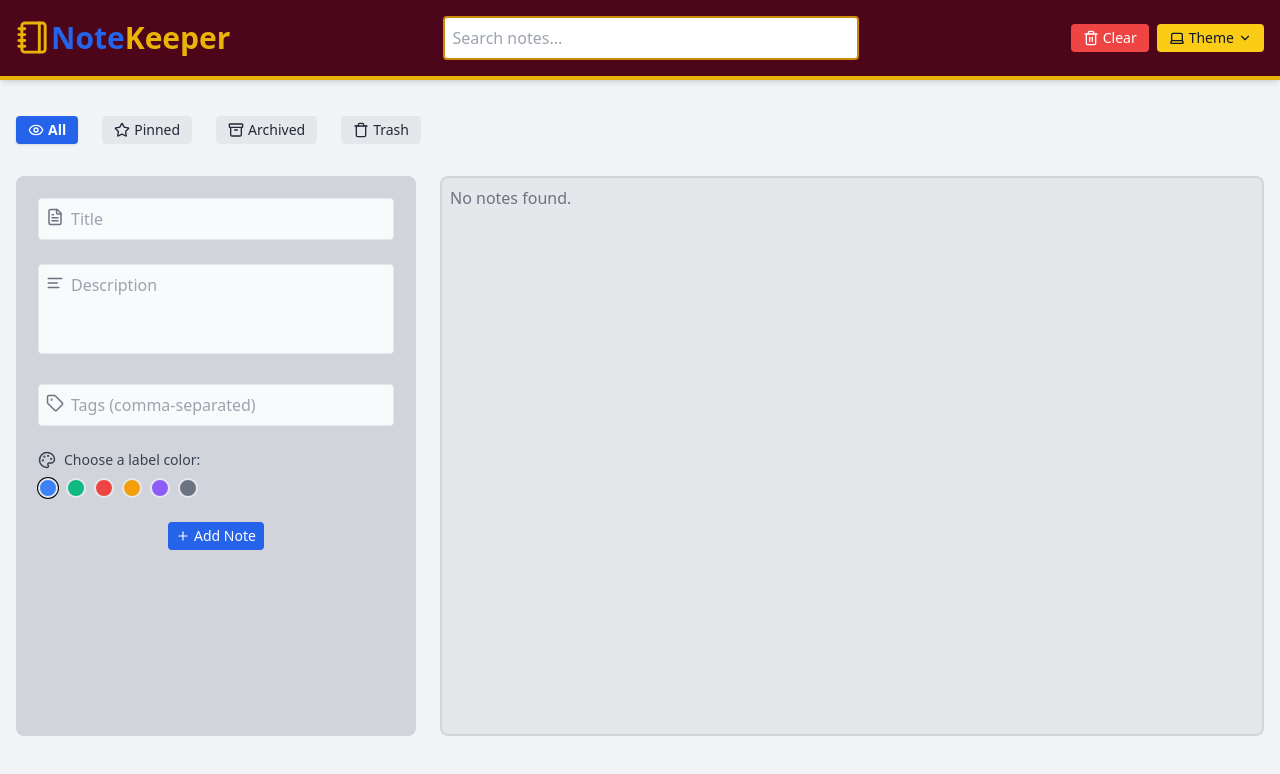
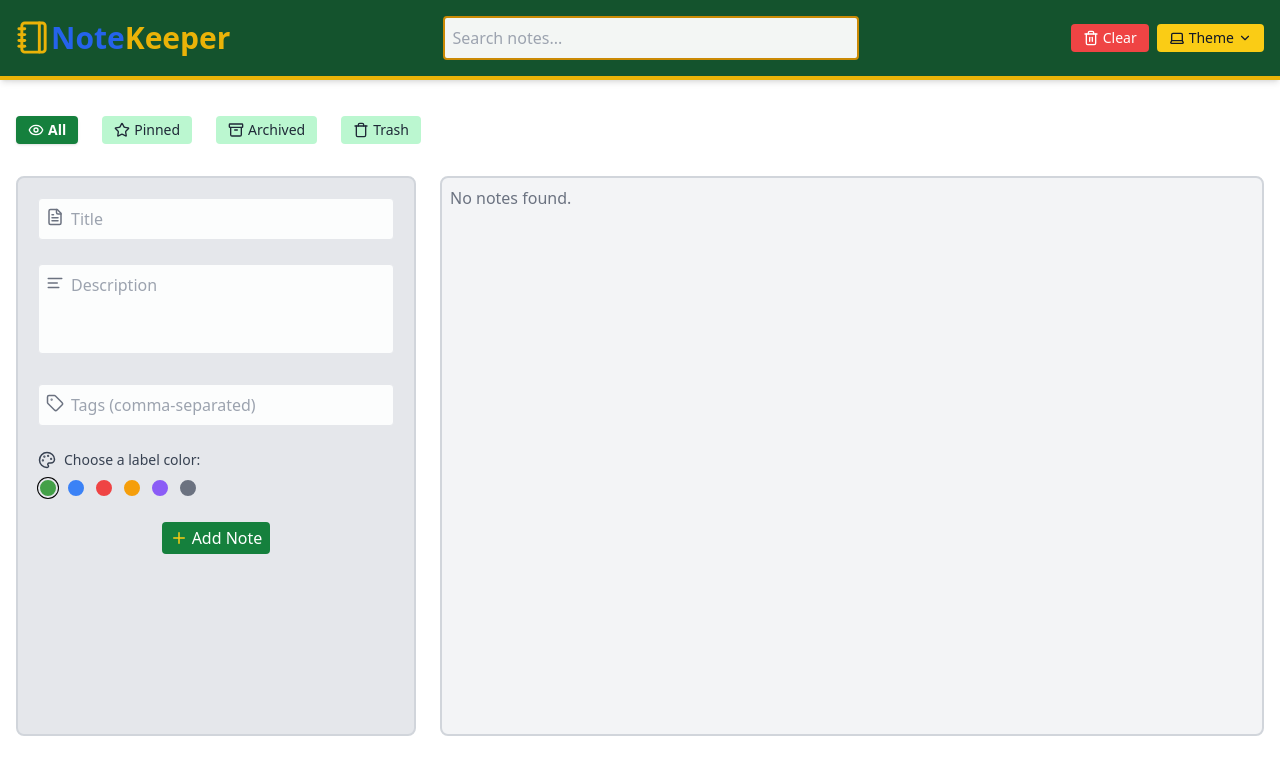
Before and after one commit to loganathanramsaran/Notes_Apk, a React (Vite) app: page / in a window 1280 px wide. Shown: the top 774 px of the page. Built offline with nearby package versions, Linux system fonts and the light colour scheme.

Commit message:
Update app title to "Note Keeper"; enhance UI with improved color scheme and scrollbar styling; refactor NoteForm and NoteCard components

```diff
--- a/index.html
+++ b/index.html
@@ -3,7 +3,7 @@
   <head>
     <meta charset="UTF-8" />
     <meta name="viewport" content="width=device-width, initial-scale=1.0" />
-    <title>Notes App</title>
+    <title>Note Keeper</title>
     <link rel="stylesheet" href="./src/index.css">
   </head>
   <body >
--- a/src/App.jsx
+++ b/src/App.jsx
@@ -70,11 +70,11 @@ function App() {
       note.description.toLowerCase().includes(search.toLowerCase())
     );
   })
-  .sort((a, b) => b.pinned - a.pinned); // ✅ pinned on top
+  .sort((a, b) => b.pinned - a.pinned); // pinned on top
 
 
   return (
-    <div className="min-h-screen bg-gray-100 dark:bg-gray-900 text-gray-900 dark:text-white transition-colors duration-300">
+    <div className="min-h-screen bg-white/70 dark:bg-gray-900 text-gray-900 dark:text-white transition-colors duration-300">
       <Header
         dark={dark}
         setDark={setDark}
@@ -83,7 +83,6 @@ function App() {
         setSearch={setSearch}
       />
       <main className="p-4 max-w-7xl mx-auto">
-        {/* View Switch Buttons */}
         <div className="flex flex-wrap gap-6 mb-8 mt-5">
           {[
             { name: "all", icon: <Eye size={16} /> },
@@ -96,8 +95,8 @@ function App() {
               onClick={() => setView(v.name)}
               className={`flex items-center gap-1 px-3 py-1 rounded transition capitalize text-sm ${
                 view === v.name
-                  ? "bg-blue-600 text-white font-semibold shadow"
-                  : "bg-gray-200 dark:bg-gray-700 text-gray-800 dark:text-white hover:bg-gray-300 dark:hover:bg-gray-600"
+                  ? "bg-green-700 dark:bg-gray-600 dark:border-l-4 dark:border-l-yellow-600 text-white font-semibold shadow"
+                  : "bg-green-200 dark:bg-gray-800 text-gray-800 dark:text-white hover:bg-gray-300 dark:hover:bg-gray-600"
               }`}
             >
               {v.icon}
@@ -115,7 +114,7 @@ function App() {
             />
           </div>
           <div className="lg:col-span-2 grid sm:grid-cols-2 border-2 border-gray-300 dark:border-yellow-400 p-2 rounded-lg
-           bg-gray-200 gap-4  overflow-y-scroll max-h-[70vh] dark:bg-gray-800">
+           bg-gray-100 gap-4  overflow-y-scroll max-h-[70vh] dark:bg-gray-800">
             {filteredNotes.length === 0 ? (
               <p className="text-gray-500 dark:text-gray-400">
                 No notes found.
--- a/src/components/Header.jsx
+++ b/src/components/Header.jsx
@@ -25,10 +25,10 @@ function Header({ dark, setDark, clearNotes, search, setSearch }) {
   }, [theme]);
 
   return (
-    <div className="sticky top-0 z-50 backdrop-blur-md bg-rose-950 dark:bg-gray-900/80 shadow-md border-b-4 border-yellow-500 dark:border-b-2">
+    <div className="sticky top-0 z-50 backdrop-blur-md bg-green-900 dark:bg-gray-900/80 shadow-md border-b-4 border-yellow-500 dark:border-b-2">
       <div className="max-w-7xl mx-auto p-4 flex flex-col md:flex-row gap-4 justify-between items-center">
         <h1 className="flex text-3xl font-bold text-blue-600 dark:text-white">
-          <Notebook className="text-yellow-500" size={35}/>
+          <Notebook className="text-yellow-500" size={35} />
           Note<span className="text-yellow-500">Keeper</span>
         </h1>
 
@@ -38,18 +38,14 @@ function Header({ dark, setDark, clearNotes, search, setSearch }) {
             placeholder="Search notes..."
             value={search}
             onChange={(e) => setSearch(e.target.value)}
-            className="w-full p-2 rounded border-2 border-yellow-600 bg-white dark:bg-gray-800 text-gray-800 dark:text-white"
+            className="w-full p-2 rounded border-2 border-yellow-600 bg-white/95 dark:bg-gray-800 text-gray-800 dark:text-white focus:outline-none"
           />
         </div>
 
         <div className="flex items-center gap-2 w-full md:w-auto justify-end">
           <button
             onClick={() => {
-              if (
-                confirm(
-                  "Are you sure you want to clear ALL notes? "
-                )
-              ) {
+              if (confirm("Are you sure you want to clear ALL notes? ")) {
                 clearNotes();
               }
             }}
--- a/src/components/NoteCard.jsx
+++ b/src/components/NoteCard.jsx
@@ -1,19 +1,10 @@
-import {
-  Pin,
-  PinOff,
-  Archive,
-  ArchiveRestore,
-  Trash2,
-  Undo2,
-  XCircle,
-  Pencil,
-} from "lucide-react";
+import { Pin,PinOff,Archive,ArchiveRestore,Trash2,Undo2,XCircle,Pencil} from "lucide-react";
 
 const colorMap = {
+  green: "border-green-600 text-green-600 bg-green-100 dark:bg-green-900",
   blue: "border-blue-500 text-blue-500 bg-blue-100 dark:bg-blue-900",
-  green: "border-green-500 text-green-500 bg-green-100 dark:bg-green-900",
   red: "border-red-500 text-red-500 bg-red-100 dark:bg-red-900",
-  yellow: "border-yellow-500 text-yellow-500 bg-yellow-100 dark:bg-yellow-900",
+  yellow: "border-yellow-500 text-yellow-500 bg-yellow-50 dark:bg-yellow-900",
   purple: "border-purple-500 text-purple-500 bg-purple-100 dark:bg-purple-900",
   gray: "border-gray-500 text-gray-500 bg-gray-100 dark:bg-gray-900",
 };
@@ -32,7 +23,7 @@ function NoteCard({ note, updateNote, setEditingNote }) {
 
   return (
     <div
-      className={`relative border-l-4 p-4 rounded-lg shadow bg-white/75 dark:bg-gray-700 transition-all duration-300 ease-in-out ${colorStyle}`}
+      className={`relative border-l-4 p-4 rounded-lg shadow bg-white dark:bg-gray-700 transition-all duration-300 ease-in-out ${colorStyle}`}
     >
       <div className="absolute top-2 right-2 flex gap-2">
         {!note.trashed ? (
@@ -40,7 +31,7 @@ function NoteCard({ note, updateNote, setEditingNote }) {
             <button
               onClick={() => toggle("pinned")}
               title={note.pinned ? "Unpin Note" : "Pin Note"}
-              className="hover:scale-110 transition-transform text-gray-600 dark:text-white"
+              className="hover:scale-110 transition-transform text-gray-600 dark:text-white/60"
             >
               {note.pinned ? <PinOff size={18} /> : <Pin size={18} />}
             </button>
@@ -48,7 +39,7 @@ function NoteCard({ note, updateNote, setEditingNote }) {
             <button
               onClick={() => toggle("archived")}
               title={note.archived ? "Unarchive Note" : "Archive Note"}
-              className="hover:scale-110 transition-transform text-gray-600 dark:text-white"
+              className="hover:scale-110 transition-transform text-gray-600 dark:text-white/60"
             >
               {note.archived ? (
                 <ArchiveRestore size={18} />
@@ -60,7 +51,7 @@ function NoteCard({ note, updateNote, setEditingNote }) {
             <button
               onClick={() => toggle("trashed")}
               title="Move to Trash"
-              className="hover:scale-110 transition-transform text-gray-600 dark:text-white"
+              className="hover:scale-110 transition-transform text-gray-600 dark:text-white/60"
             >
               <Trash2 size={18} />
             </button>
@@ -68,7 +59,7 @@ function NoteCard({ note, updateNote, setEditingNote }) {
             <button
               onClick={() => setEditingNote(note)}
               title="Edit Note"
-              className="hover:scale-110 transition-transform text-gray-600 dark:text-white"
+              className="hover:scale-110 transition-transform text-gray-600 dark:text-white/60"
             >
               <Pencil size={18} />
             </button>
@@ -105,9 +96,9 @@ function NoteCard({ note, updateNote, setEditingNote }) {
         {note.tags?.map((tag, i) => (
           <span
             key={i}
-            className={`px-2 py-0.5 rounded-lg bg-blue-600 ${
+            className={`px-2 py-0.5 rounded-lg ${
               colorMap[note.color]?.split(" ")[2] || "bg-blue-100"
-            } text-white dark:text-white`}
+            } dark:bg-green-950 dark:text-gray-300`}
           >
             #{tag}
           </span>
--- a/src/components/NoteForm.jsx
+++ b/src/components/NoteForm.jsx
@@ -1,13 +1,13 @@
 import { useState, useEffect } from "react";
 import { FileText, AlignLeft, Tag, Plus, Palette, Pencil } from "lucide-react";
 
-const colorOptions = ["blue", "green", "red", "yellow", "purple", "gray"];
+const colorOptions = [ "green","blue", "red", "yellow", "purple", "gray"];
 
 function NoteForm({ saveNote, editingNote, setEditingNote }) {
   const [title, setTitle] = useState("");
   const [description, setDescription] = useState("");
   const [tags, setTags] = useState("");
-  const [color, setColor] = useState("blue");
+  const [color, setColor] = useState("green");
   const [error, setError] = useState("");
   const [success, setSuccess] = useState(false);
 
@@ -40,7 +40,7 @@ function NoteForm({ saveNote, editingNote, setEditingNote }) {
     setTitle("");
     setDescription("");
     setTags("");
-    setColor("blue");
+    setColor("green");
     setError("");
     setSuccess(true);
     setEditingNote(null);
@@ -48,10 +48,8 @@ function NoteForm({ saveNote, editingNote, setEditingNote }) {
   };
 
   return (
-    <form
-      onSubmit={handleSubmit}
-      className="bg-gray-300 lg:min-h-[70vh] dark:bg-gray-800 p-5 rounded-lg space-y-6 border-2 border-gray-300 dark:border-yellow-400 "
-    >
+    <form onSubmit={handleSubmit} className="bg-gray-200 lg:min-h-[70vh] dark:bg-gray-800 p-5 rounded-lg space-y-6 border-2 border-gray-300 dark:border-yellow-400 ">
+
       {error && <div className="text-red-500 text-sm font-medium">{error}</div>}
       {success && (
         <div className="text-green-500 text-sm font-medium">✅ Note Saved!</div>
@@ -64,20 +62,17 @@ function NoteForm({ saveNote, editingNote, setEditingNote }) {
           placeholder="Title"
           value={title}
           onChange={(e) => setTitle(e.target.value)}
-          className="pl-8 w-full p-2 border rounded bg-gray-50 dark:bg-gray-700 dark:text-white"
+          className="pl-8 w-full p-2 border rounded bg-white/90 dark:bg-gray-700 dark:text-white"
         />
       </div>
 
       <div className="relative">
-        <AlignLeft
-          className="absolute left-2 top-2.5 text-gray-500"
-          size={18}
-        />
+        <AlignLeft className="absolute left-2 top-2.5 text-gray-500" size={18}/>
         <textarea
           placeholder="Description"
           value={description}
           onChange={(e) => setDescription(e.target.value)}
-          className="pl-8 w-full p-2 border rounded resize-none bg-gray-50 dark:bg-gray-700 dark:text-white"
+          className="pl-8 w-full p-2 border rounded resize-none bg-white/90 dark:bg-gray-700 dark:text-white"
           rows={3}
         ></textarea>
       </div>
@@ -89,7 +84,7 @@ function NoteForm({ saveNote, editingNote, setEditingNote }) {
           placeholder="Tags (comma-separated)"
           value={tags}
           onChange={(e) => setTags(e.target.value)}
-          className="pl-8 w-full p-2 border rounded bg-gray-50 dark:bg-gray-700 dark:text-white"
+          className="pl-8 w-full p-2 border rounded bg-white/90 dark:bg-gray-700 dark:text-white"
         />
       </div>
 
@@ -116,15 +111,14 @@ function NoteForm({ saveNote, editingNote, setEditingNote }) {
       <div className="flex justify-center">
         <button
           type="submit"
-          className="flex items-center text-sm gap-1 px-2 py-1 bg-blue-600 text-white rounded hover:bg-blue-700 transition"
-        >
+          className="flex items-center gap-1 px-2 py-1 bg-green-700 dark:bg-gray-500 dark:hover:bg-gray-600 text-white rounded hover:bg-green-900 transition">
           {editingNote ? (
             <>
-              <Pencil size={14} /> Update Note
+              <Pencil size={18} /> Update Note
             </>
           ) : (
             <>
-              <Plus size={14} /> Add Note
+              <Plus size={18} className="text-yellow-400"/> Add Note
             </>
           )}
         </button>
@@ -136,14 +130,14 @@ function NoteForm({ saveNote, editingNote, setEditingNote }) {
 
 function getColor(color) {
   const map = {
+    green: "#43A047",
     blue: "#3B82F6",
-    green: "#10B981",
     red: "#EF4444",
     yellow: "#F59E0B",
     purple: "#8B5CF6",
     gray: "#6B7280",
   };
-  return map[color] || "#3B82F6";
+  return map[color] || "#43A047";
 }
 
 export default NoteForm;
--- a/src/index.css
+++ b/src/index.css
@@ -14,23 +14,24 @@
 }
 
 ::-webkit-scrollbar {
-  width: 7px;
+  width: 6px;
+  height: auto;
 }
 
 ::-webkit-scrollbar-track {
-  background: #a1a1a1; /* Light mode track */
+  background: #a1a1a1; /* Light mode  */
 }
 
 ::-webkit-scrollbar-thumb {
-  background: #3753f3c2;
+  background: #43A047;
   border-radius: 10px;
 }
 
 .dark ::-webkit-scrollbar-track {
-  background: #1f2937; /* Dark mode track */
+  background: #1f2937; /* Dark mode */
 }
 
 .dark ::-webkit-scrollbar-thumb {
-  background: #e09200;
+  background: #CA8A04;
   border-color: #1f2937;
 }
```
